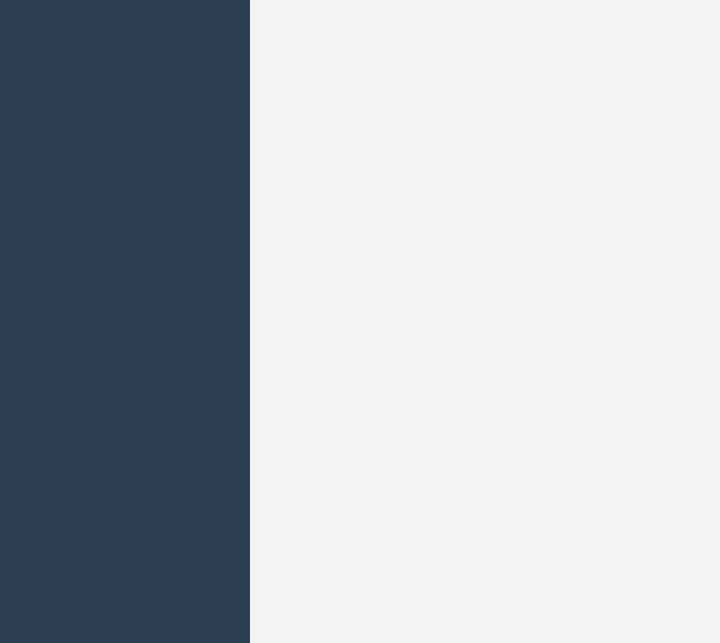
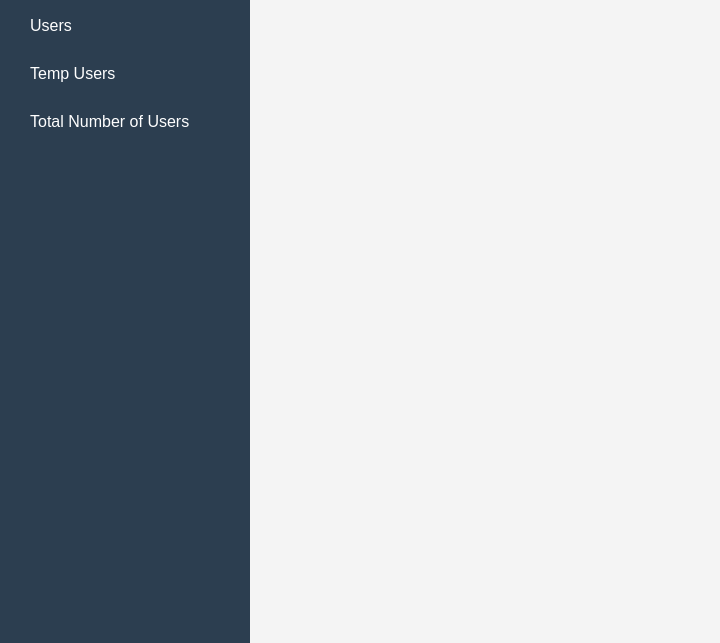
Before and after one commit to Jemjem7/IT38A-Enterprise-System, a plain HTML site: page index.html in a window 1280 px wide. Shown: the part 157-800 px from the top of the page, without its empty margins (0-720 px from the left). Drawn offline with Linux system fonts and the light colour scheme.

Commit message:
added sidebars ul, li

```diff
--- a/style.css
+++ b/style.css
@@ -17,3 +17,23 @@ body {
     color: white;
     padding: 20px;
 }
+
+.sidebar h2 {
+    text-align: center;
+    margin-bottom: 20px;
+}
+
+.sidebar ul {
+    list-style: none;
+    padding: 0;
+}
+
+.sidebar ul li {
+    margin: 10px 0;
+}
+
+.sidebar ul li a {
+    color: white;
+    text-decoration: none;
+    display: block;
+    padding: 10px;
```
